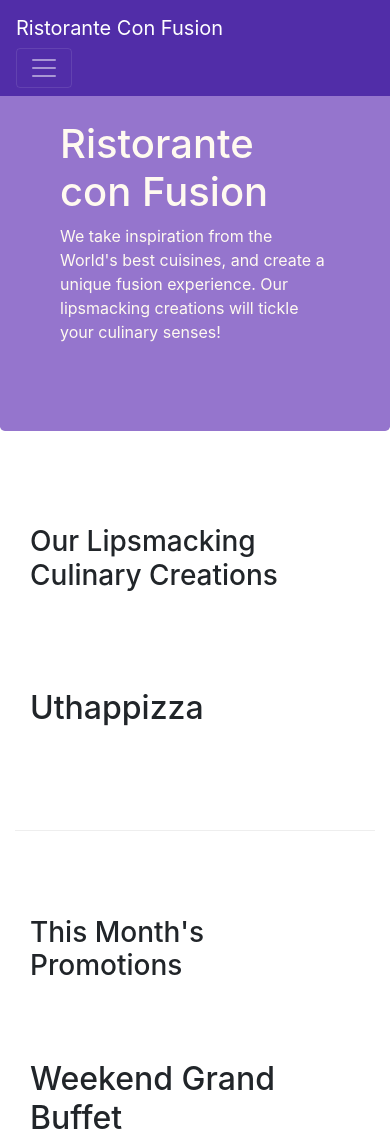
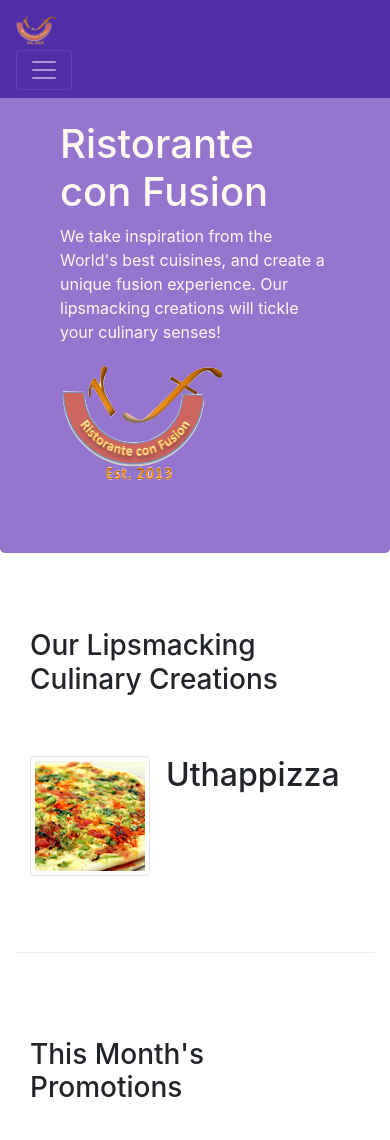
Before and after one commit to Nicokkam/Bootstrap-Learning, a website: page index.html in a window 390 px wide. Shown: the top 1140 px of the page. Drawn offline with nearby package versions, Linux system fonts and the light colour scheme.

Commit message:
Images, Thumbnails and Media Objects

```diff
--- a/index.html
+++ b/index.html
@@ -19,13 +19,17 @@
 <body>
     <nav class="navbar navbar-dark navbar-expand-sm fixed-top">
         <div class="container">
-            <a class="navbar-brand" href="#">Ristorante Con Fusion</a>
+            <a class="navbar-brand" href="#"><img src="img/logo.png" height="30" width="41"></a>
             <div class="collapse navbar-collapse" id="Navbar">
                 <ul class="navbar-nav mr-auto">
-                    <li class="nav-item active"><a class="nav-link" href="#"><span class="fa fa-home fa-lg"></span> Home</a></li>
-                    <li class="nav-item"><a class="nav-link" href="./aboutus.html"><span class="fa fa-info fa-lg"></span> About</a></li>
-                    <li class="nav-item"><a class="nav-link" href="#"><span class="fa fa-list fa-lg"></span> Menu</a></li>
-                    <li class="nav-item"><a class="nav-link" href="./contactus.html"><span class="fa fa-address-card fa-lg"></span> Contact</a></li>
+                    <li class="nav-item active"><a class="nav-link" href="#"><span class="fa fa-home fa-lg"></span>
+                            Home</a></li>
+                    <li class="nav-item"><a class="nav-link" href="./aboutus.html"><span
+                                class="fa fa-info fa-lg"></span> About</a></li>
+                    <li class="nav-item"><a class="nav-link" href="#"><span class="fa fa-list fa-lg"></span> Menu</a>
+                    </li>
+                    <li class="nav-item"><a class="nav-link" href="./contactus.html"><span
+                                class="fa fa-address-card fa-lg"></span> Contact</a></li>
                 </ul>
             </div>
         </div>
@@ -42,7 +46,8 @@
                     <p>We take inspiration from the World's best cuisines, and create a unique fusion experience. Our
                         lipsmacking creations will tickle your culinary senses!</p>
                 </div>
-                <div class="col-12 col-sm">
+                <div class="col-12 col-sm align-self-center">
+                    <img src="img/logo.png" class="img-fluid">
                 </div>
             </div>
         </div>
@@ -54,10 +59,16 @@
                 <h3>Our Lipsmacking Culinary Creations</h3>
             </div>
             <div class="col col-sm order-sm-first col-md">
-                <h2>Uthappizza</h2>
-                <p class="d-none d-sm-block"> A unique combination of Indian Uthappam (pancake) and Italian pizza,
+                <div class="media">
+                    <img src="img/uthappizza.png" alt="uthappizza" class="d-flex mr-3 img-thumbnail align-items-center">
+                    <div class="media-body">
+                        <h2 class="mt-0">Uthappizza</h2>
+                        <p class="d-none d-sm-block"> A unique combination of Indian Uthappam (pancake) and Italian
+                            pizza,
                             topped with Cerignola olives,
                             ripe vine cherry tomatoes, Vidalia onion, Guntur chillies and Buffalo Paneer.</p>
+                    </div>
+                </div>
             </div>
         </div>
 
@@ -80,12 +91,18 @@
                 <h3>Meet our Culinary Specialists</h3>
             </div>
             <div class="col col-sm order-sm-first col-md">
-                <h2>Alberto Somayya</h2>
+                <div class="media">
+                    <img class="d-flex mr-3 img-thumbnail align-self-center" src="img/alberto.png" alt="alberto">
+                    <div class="media-body">
+                        <h2 class="mt-0">Alberto Somayya</h2>
                         <h4>Executive Chef</h4>
-                <p class="d-none d-sm-block">Award winning three-star Michelin chef with wide International experience
+                        <p class="d-none d-sm-block">Award winning three-star Michelin chef with wide International
+                            experience
                             having worked closely with
                             whos-who in the culinary world, he specializes in creating mouthwatering Indo-Italian fusion
                             experiences. </p>
+                    </div>
+                </div>
             </div>
         </div>
     </div>
@@ -110,16 +127,22 @@
                         HONG KONG<br>
                         <i class="fa fa-phone fa-lg"></i> : +852 1234 5678<br>
                         <i class="fa fa-fax fa-lg"></i> : +852 8765 4321<br>
-                        <i class="fa fa-envelope fa-lg"></i> : <a href="mailto:confusion@food.net">confusion@food.net</a>
+                        <i class="fa fa-envelope fa-lg"></i> : <a
+                            href="mailto:confusion@food.net">confusion@food.net</a>
                     </address>
                 </div>
                 <div class="col-12 col-sm-4 align-self-center">
                     <div class="text-center">
-                        <a class="btn btn-social-icon btn-google" href="http://google.com/+"><i class="fa fa-google-plus"></i></a>
-                        <a class="btn btn-social-icon btn-facebook" href="http://www.facebook.com/profile.php?id="><i class="fa fa-facebook"></i></a>
-                        <a class="btn btn-social-icon btn-linkedin" href="http://www.linkedin.com/in/"><i class="fa fa-linkedin"></i></a>
-                        <a class="btn btn-social-icon btn-twitter" href="http://twitter.com/"><i class="fa fa-twitter"></i></a>
-                        <a class="btn btn-social-icon btn-google" href="http://youtube.com/"><i class="fa fa-youtube"></i></a>
+                        <a class="btn btn-social-icon btn-google" href="http://google.com/+"><i
+                                class="fa fa-google-plus"></i></a>
+                        <a class="btn btn-social-icon btn-facebook" href="http://www.facebook.com/profile.php?id="><i
+                                class="fa fa-facebook"></i></a>
+                        <a class="btn btn-social-icon btn-linkedin" href="http://www.linkedin.com/in/"><i
+                                class="fa fa-linkedin"></i></a>
+                        <a class="btn btn-social-icon btn-twitter" href="http://twitter.com/"><i
+                                class="fa fa-twitter"></i></a>
+                        <a class="btn btn-social-icon btn-google" href="http://youtube.com/"><i
+                                class="fa fa-youtube"></i></a>
                         <a class="btn btn-social-icon" href="mailto:"><i class="fa fa-envelope-o"></i></a>
                     </div>
                 </div>
```
Also changed, not shown: aboutus.html (+3 -2 lines), contactus.html (+3 -2 lines), img/alberto.png (added), img/buffet.png (added), img/logo.png (added), img/uthappizza.png (added), 2 other files. Lines whose indentation alone changed are shown as unchanged.
